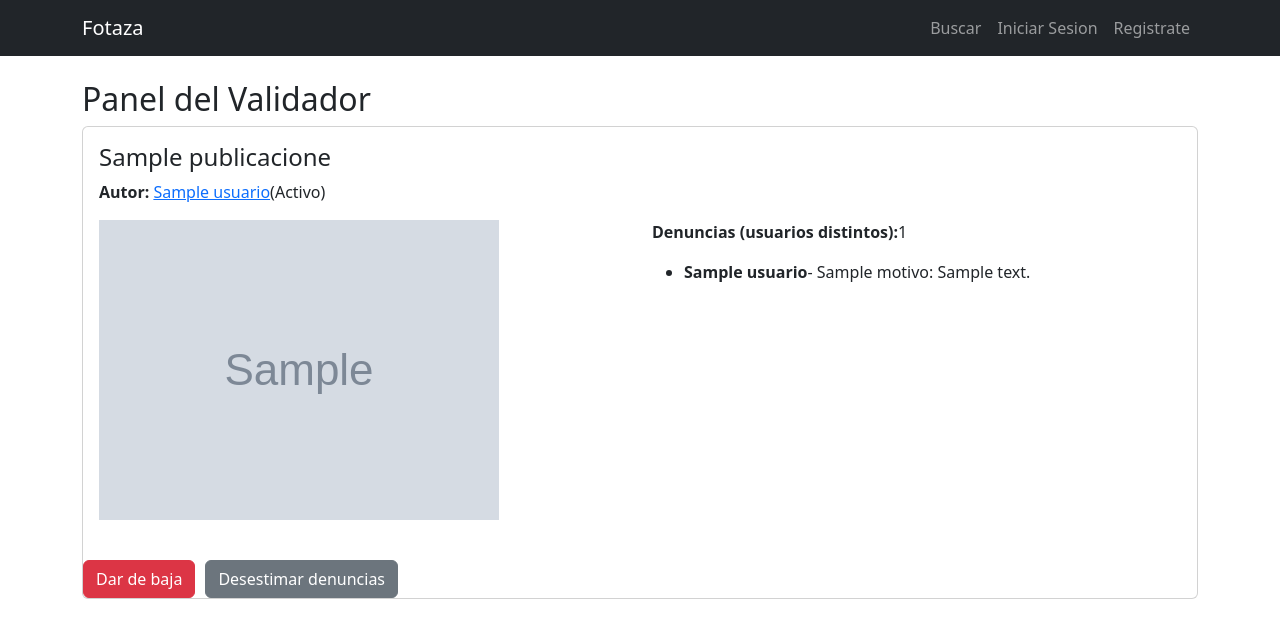
After one commit to emadupre/fotaza, a Node server app: template views/validador.pug in a window 1280 px wide. The commit adds this page. Shown: the top 638 px of the page. Run offline with Node 20, Linux system fonts and the light colour scheme; the template is opened without the code that fills it: most values are stand-ins (such as "Sample title", 1, 10 or a date in 2020); grey boxes marked "Sample" are stand-in pictures; some libraries are stand-ins or nearby versions.

Commit message:
Implementación del panel del validador: se agregó una nueva vista para que los validadores puedan revisar publicaciones y gestionar denuncias, incluyendo opciones para dar de baja o desestimar denuncias.

```diff
--- a/app.js
+++ b/app.js
@@ -10,11 +10,13 @@ const bcrypt = require("bcrypt");
 const {
   requiereAutenticacion,
   requiereInvitado,
+  requiereRolValilador,
 } = require("./middlewares/auth");
 const multer = require("multer");
 const sharp = require("sharp");
 const fs = require("fs");
 const { url } = require("inspector");
+const { group } = require("console");
 
 const app = express();
 
@@ -551,7 +553,7 @@ app.post(
   requiereAutenticacion,
   async (req, res) => {
     try {
-      const { DenunciaImagen, Imagen, Publicacion } = require("./models");
+      const { DenunciaImagen } = require("./models");
       const imagen_id = req.params.imagen_id;
       const { motivo, descripcion } = req.body;
 
@@ -563,16 +565,9 @@ app.post(
       });
 
       //no se puede editar la imagen si tiene denuncias
+      const { Imagen } = require("./models");
       const imagen = await Imagen.findByPk(imagen_id);
-      const publicacion = await Publicacion.findByPk(imagen.publicacion_id);
-      // aca lo que podemos hacer es cambiar el estado de la iamgen a "en revision"
-      // si tiene alguna denuncia
-
-      if (publicacion.estado === "activa") {
-        await publicacion.update({ estado: "en_revision" });
-      }
-
-      res.redirect(`/publicaciones/${publicacion.id}`);
+      res.redirect(`/publicaciones/${imagen.publicacion_id}`);
     } catch (error) {
       console.error(error);
       res.status(500).send("Error al denunciar imagen");
@@ -684,7 +679,7 @@ app.get("/buscar", async (req, res) => {
     const Op = require("sequelize").Op;
 
     const where = {
-      estado: "activa", //acá lo que descarto es que solo muestre las publicaciones activas.
+      estado: { [Op.ne]: "baja" }, //acá lo que descarto es que solo muestre las publicaciones activas.
     };
 
     if (q) {
@@ -756,6 +751,139 @@ app.get("/buscar", async (req, res) => {
   }
 });
 
+// panel validador
+app.get("/validador", requiereRolValilador, async (req, res) => {
+  try {
+    const {
+      Publicacion,
+      Imagen,
+      DenunciaImagen,
+      Usuario: UsuarioModel,
+    } = require("./models");
+    const sequelize = require("./config/database");
+    const { Op } = require("sequelize");
+
+    const [resultados] = await sequelize.query(`
+      SELECT "Imagen"."publicacion_id"
+      FROM "imagenes" AS "Imagen"
+      INNER JOIN "denuncias_imagenes" AS "DenunciaImagen"
+        ON "Imagen"."id" = "DenunciaImagen"."imagen_id"
+      GROUP BY "Imagen"."id", "Imagen"."publicacion_id"
+      HAVING COUNT(DISTINCT "DenunciaImagen"."usuario_id") > 3
+      `);
+
+    const idsPublicaciones = resultados.map((r) => r.publicacion_id);
+
+    if (idsPublicaciones.length === 0) {
+      return res.render("validador", {
+        publicaciones: [],
+        usuario: req.session.usuario,
+      });
+    }
+
+    const publicaciones = await Publicacion.findAll({
+      where: {
+        id: idsPublicaciones,
+        estado: { [Op.ne]: "baja" },
+      },
+      include: [
+        {
+          model: Imagen,
+          include: [
+            {
+              model: DenunciaImagen,
+              include: [{ model: UsuarioModel, attributes: ["id", "nombre"] }],
+            },
+          ],
+        },
+        {
+          model: UsuarioModel,
+          attributes: ["id", "nombre", "cuenta_activa"],
+        },
+      ],
+    });
+
+    res.render("validador", { publicaciones, usuario: req.session.usuario });
+  } catch (error) {
+    console.error(error);
+    res.status(500).send("Error en el panel del validador");
+  }
+});
+
+// dar de baja la publicacion en su totalidad
+app.post(
+  "/validador/bajar/:publicacion_id",
+  requiereRolValilador,
+  async (req, res) => {
+    try {
+      const { Publicacion, Usuario: UsuarioModel } = require("./models");
+      const publicacion = await Publicacion.findByPk(req.params.publicacion_id);
+
+      if (!publicacion || publicacion.estado === "baja") {
+        return res
+          .status(404)
+          .send("Publicacion no encontrada o ya tiene la baja.");
+      }
+
+      // cambiar estado de la publicacion
+      await publicacion.update({ estado: "baja " });
+
+      // verificar si el autor tiene 3 publicaciones bajas para inhabilitarla.
+      const bajas = await Publicacion.count({
+        where: { usuario_id: publicacion.usuario_id, estado: "baja" },
+      });
+
+      if (bajas >= 3) {
+        await UsuarioModel.update(
+          { cuenta_activa: false },
+          { where: { id: publicacion.usuario_id } },
+        );
+      }
+
+      res.redirect("/validador");
+    } catch (error) {
+      console.error(error);
+      res.status(500).send("Error al dar de baja");
+    }
+  },
+);
+
+// desestimar las denuncias de una publicacion por si es errado
+app.post(
+  "/validador/desestimar/:publicacion_id",
+  requiereRolValilador,
+  async (req, res) => {
+    try {
+      const { Publicacion, Imagen, DenunciaImagen } = require("./models");
+      const publicacion = await Publicacion.findByPk(
+        req.params.publicacion_id,
+        {
+          include: [{ model: Imagen }],
+        },
+      );
+
+      if (!publicacion)
+        return res.status(404).send("Publicacion no encontrada");
+
+      // eliminar todas las denuncias asociadas a la imagen de la publicacion
+      const idsImagenes = publicacion.Imagens.map((img) => img.id);
+      await DenunciaImagen.destroy({
+        where: { imagen_id: idsImagenes },
+      });
+
+      // esto más bien es opcional pero puede sumar el volver a estado activo si estaba en revision
+      if (publicacion.estado === "en_revision") {
+        await publicacion.update({ estado: "activa" });
+      }
+
+      res.redirect("/validador");
+    } catch (error) {
+      console.error(error);
+      res.status(500).send("Error al desestimar");
+    }
+  },
+);
+
 //sync bd y arrancar el servidor
 const PORT = process.env.PORT || 3001;
 
--- a/views/layout.pug
+++ b/views/layout.pug
@@ -22,6 +22,9 @@ html(lang="en")
                 a.nav-link(href="/perfil") Mi Perfil
               li.nav-item
                 a.nav-link(href="/logout") Cerrar Sesion
+              if usuario.rol === 'validador'
+                li.nav-item
+                  a.nav-link(href="/validador") Panel
             else
               li.nav-item
                 a.nav-link(href="/buscar") Buscar
--- /dev/null
+++ b/views/validador.pug
@@ -0,0 +1,35 @@
+extends layout.pug
+
+block content
+  h2 Panel del Validador
+  if publicaciones.length > 0
+    each publicacion in publicaciones
+      .card.mb-4
+        .card-body
+          h4= publicacion.titulo
+          p
+            strong Autor:
+            a(href=`/perfil/${publicacion.Usuario.id}`)= publicacion.Usuario.nombre
+            | (#{publicacion.Usuario.cuenta_activa ? 'Activo' : 'Inactivo'})
+          each imagen in publicacion.Imagens
+            .row.mb-3
+              .col-md-6
+                img.img-fluid(src=imagen.url, alt=publicacion.titulo style="max-height:300px")
+              .col-md-6
+                p
+                  strong Denuncias (usuarios distintos):
+                  | #{new Set(imagen.DenunciaImagens.map(d => d.usuario_id)).size}
+                ul
+                  each denuncia in imagen.DenunciaImagens
+                    li
+                      strong= denuncia.Usuario.nombre
+                      | - #{denuncia.motivo}
+                      if denuncia.descripcion
+                        | : #{denuncia.descripcion}
+        .mt-2
+          form(action=`/validador/bajar/${publicacion.id}` method="POST" style="display:inline")
+            button.btn.btn-danger(type="submit") Dar de baja
+          form(action=`/validador/desestimar/${publicacion.id}` method="POST" style="display:inline; margin-left:10px")
+            button.btn.btn-secondary(type='submit') Desestimar denuncias
+  else
+    .alert.alert-info No hay publicaciones para revisar.
```
